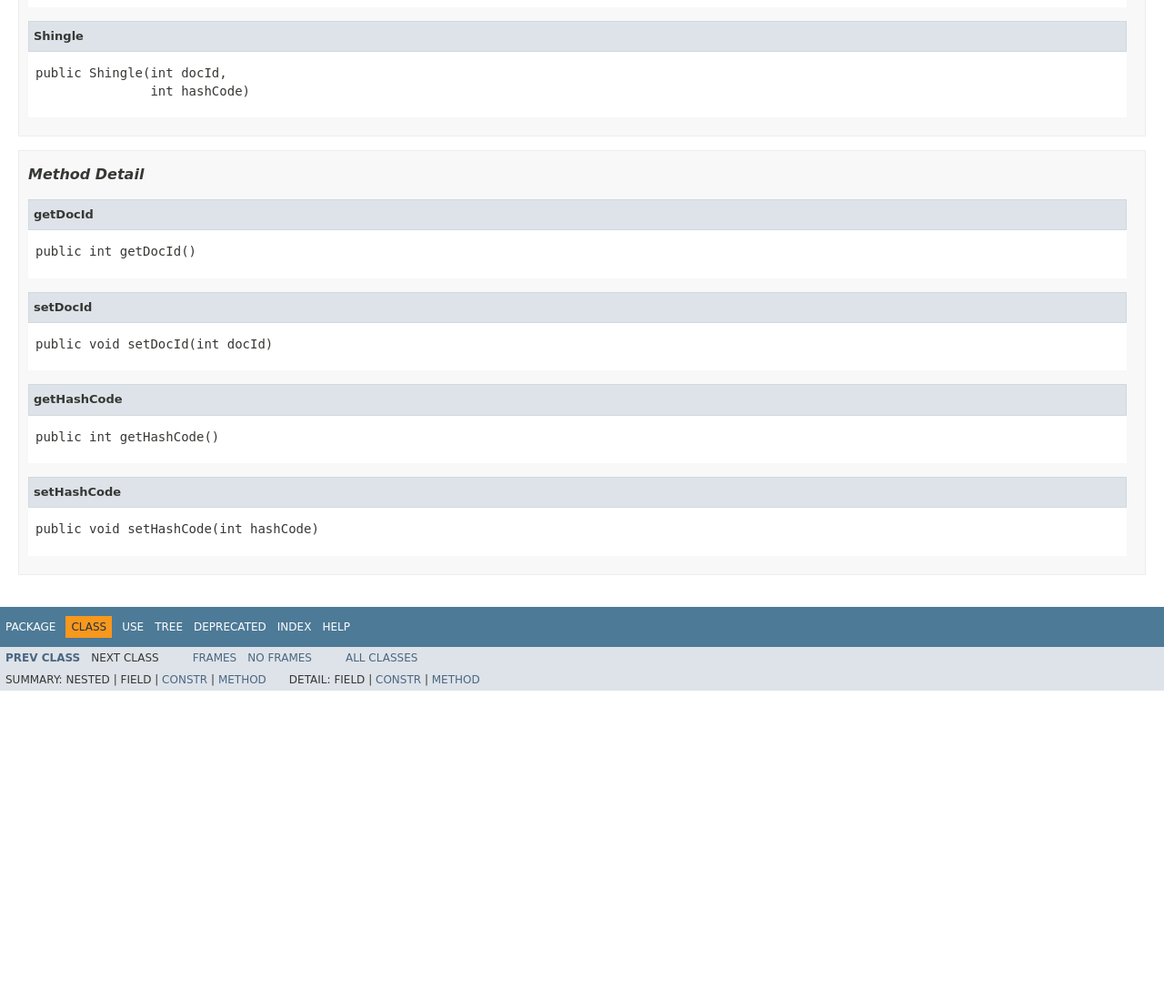
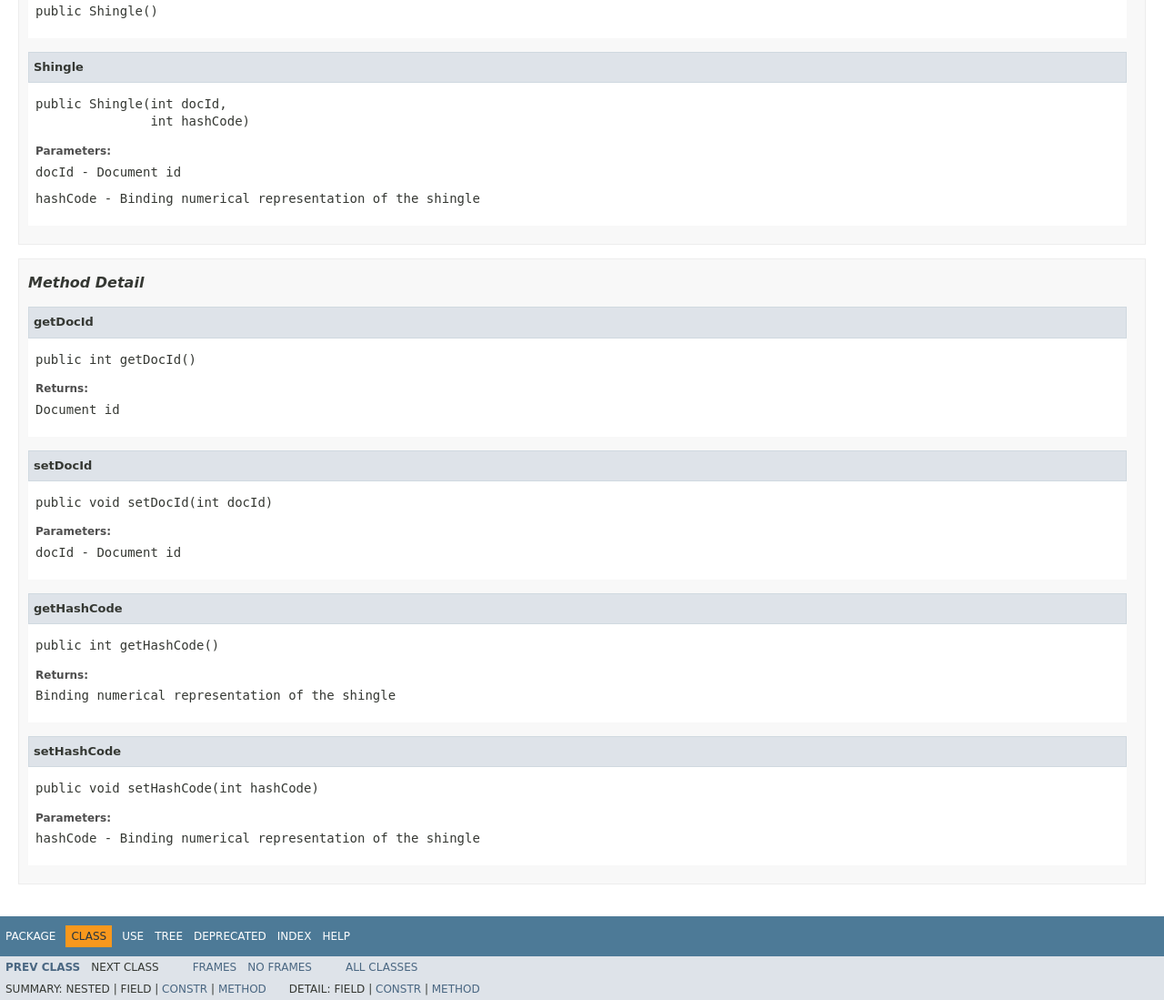
Before and after one commit to cadel560x/OO-Project2017, a plain HTML site: page doc/ie/gmit/sw/Shingle.html in a window 1280 px wide. Shown: the part 1104-2203 px from the top of the page at 91% size. Before the commit the page ends 1863 px from the top, so only its background shows below. Drawn offline with Linux system fonts and the light colour scheme; a web font is replaced by a local one.

Commit message:
README.txt initial commit

```diff
--- a/doc/ie/gmit/sw/Shingle.html
+++ b/doc/ie/gmit/sw/Shingle.html
@@ -2,7 +2,7 @@
 <!-- NewPage -->
 <html lang="en">
 <head>
-<!-- Generated by javadoc (1.8.0_131) on Thu Jan 11 20:12:22 GMT 2018 -->
+<!-- Generated by javadoc (1.8.0_131) on Thu Jan 11 20:55:08 GMT 2018 -->
 <title>Shingle</title>
 <meta name="date" content="2018-01-11">
 <link rel="stylesheet" type="text/css" href="../../../stylesheet.css" title="Style">
@@ -114,6 +114,7 @@ var activeTableTab = "activeTableTab";
 <br>
 <pre>public class <span class="typeNameLabel">Shingle</span>
 extends java.lang.Object</pre>
+<div class="block">Shingle is a n-gram, contiguous subsequence of tokens in a document.</div>
 <dl>
 <dt><span class="simpleTagLabel">Author:</span></dt>
 <dd>Javier Mantilla</dd>
@@ -212,6 +213,11 @@ extends java.lang.Object</pre>
 <h4>Shingle</h4>
 <pre>public&nbsp;Shingle(int&nbsp;docId,
                int&nbsp;hashCode)</pre>
+<dl>
+<dt><span class="paramLabel">Parameters:</span></dt>
+<dd><code>docId</code> - Document id</dd>
+<dd><code>hashCode</code> - Binding numerical representation of the shingle</dd>
+</dl>
 </li>
 </ul>
 </li>
@@ -229,6 +235,10 @@ extends java.lang.Object</pre>
 <li class="blockList">
 <h4>getDocId</h4>
 <pre>public&nbsp;int&nbsp;getDocId()</pre>
+<dl>
+<dt><span class="returnLabel">Returns:</span></dt>
+<dd>Document id</dd>
+</dl>
 </li>
 </ul>
 <a name="setDocId-int-">
@@ -238,6 +248,10 @@ extends java.lang.Object</pre>
 <li class="blockList">
 <h4>setDocId</h4>
 <pre>public&nbsp;void&nbsp;setDocId(int&nbsp;docId)</pre>
+<dl>
+<dt><span class="paramLabel">Parameters:</span></dt>
+<dd><code>docId</code> - Document id</dd>
+</dl>
 </li>
 </ul>
 <a name="getHashCode--">
@@ -247,6 +261,10 @@ extends java.lang.Object</pre>
 <li class="blockList">
 <h4>getHashCode</h4>
 <pre>public&nbsp;int&nbsp;getHashCode()</pre>
+<dl>
+<dt><span class="returnLabel">Returns:</span></dt>
+<dd>Binding numerical representation of the shingle</dd>
+</dl>
 </li>
 </ul>
 <a name="setHashCode-int-">
@@ -256,6 +274,10 @@ extends java.lang.Object</pre>
 <li class="blockList">
 <h4>setHashCode</h4>
 <pre>public&nbsp;void&nbsp;setHashCode(int&nbsp;hashCode)</pre>
+<dl>
+<dt><span class="paramLabel">Parameters:</span></dt>
+<dd><code>hashCode</code> - Binding numerical representation of the shingle</dd>
+</dl>
 </li>
 </ul>
 </li>
```
Also changed, not shown: doc/ie/gmit/sw/class-use/Runner.html (+1 -1 lines), doc/ie/gmit/sw/class-use/Shingle.html (+1 -1 lines), README.txt (added).
